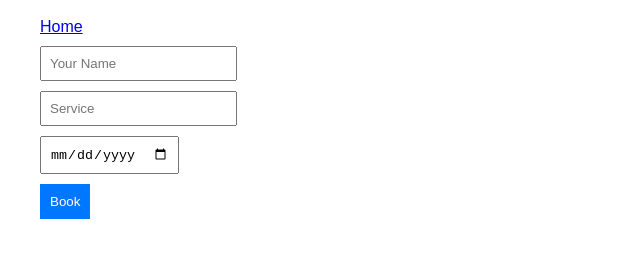
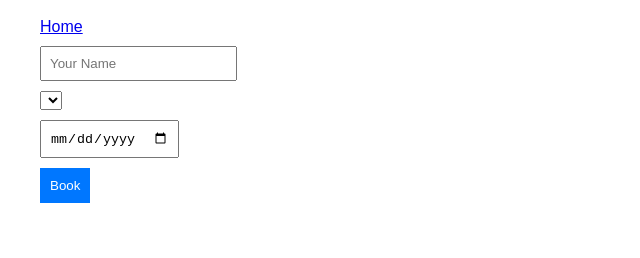
Before and after one commit to ikgoomophuting-del/mechanic-business-system, a plain HTML site: page client/booking.html in a window 1280 px wide. Shown: the part 80-338 px from the top of the page, without its empty margins (0-640 px from the left). Drawn offline with Linux system fonts and the light colour scheme.

Commit message:
Change service input to a select dropdown

```diff
--- a/client/booking.html
+++ b/client/booking.html
@@ -16,7 +16,7 @@
 
 <input id="name" placeholder="Your Name">
 
-<input id="service" placeholder="Service">
+<select id="service"></select>
 
 <input id="date" type="date">
 
```
